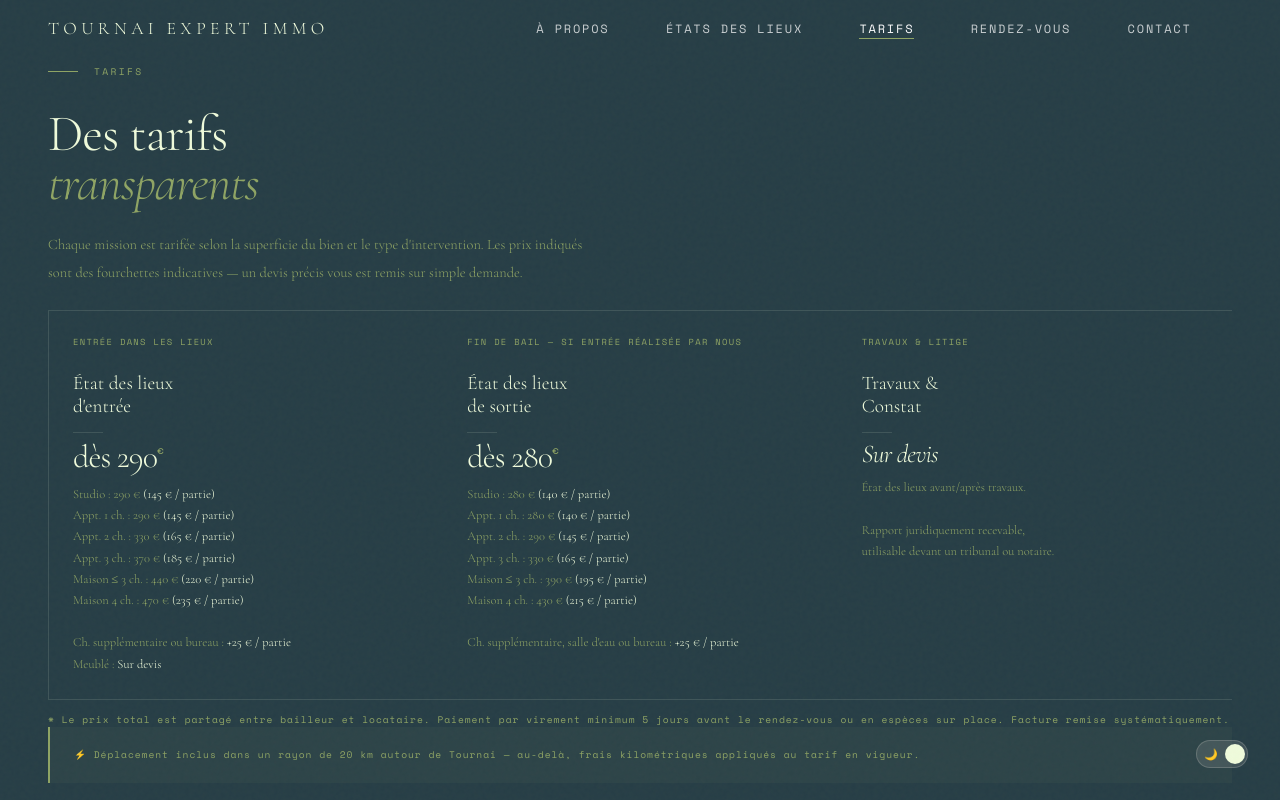
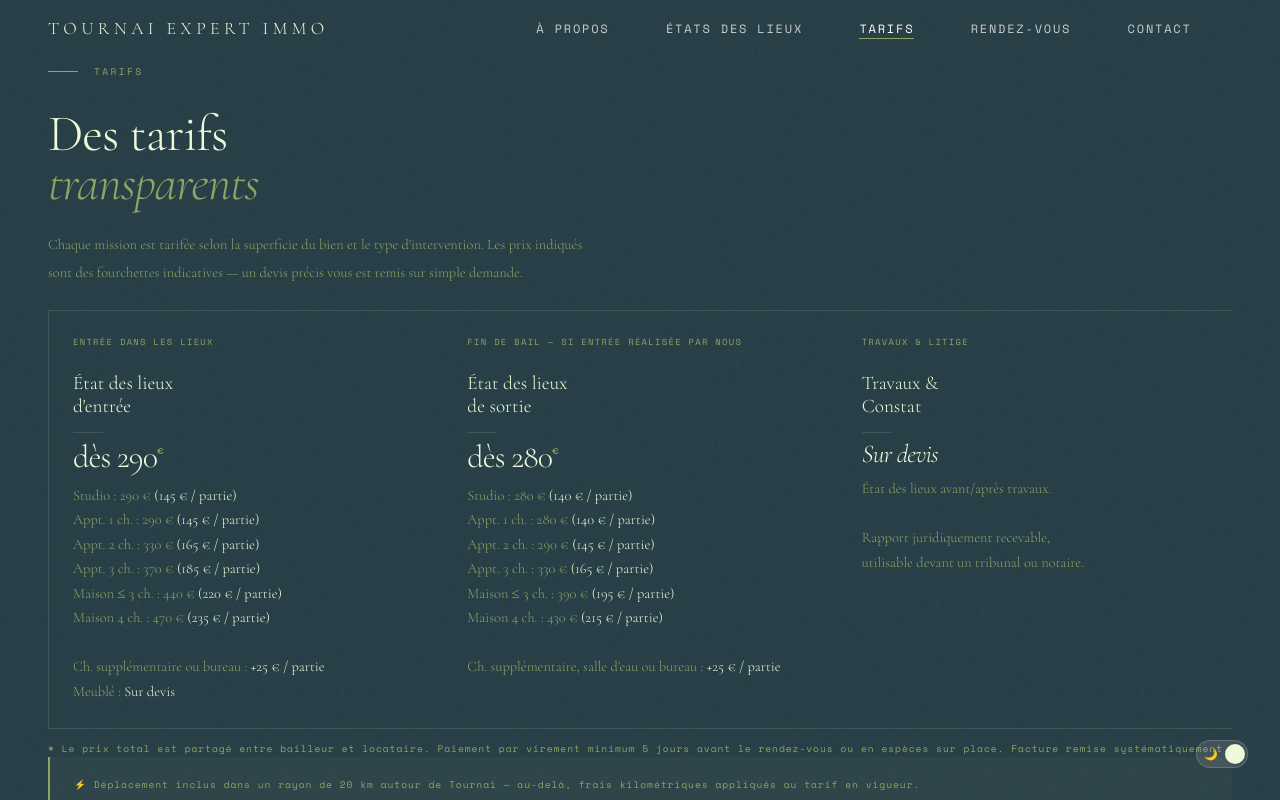
Before and after one commit to nini666666/Website_Tournai-Expert-Immo, a plain HTML site: page frontend/index.html in a window 1280 px wide. Both pictures are taken after a click on the link "TARIFS". Drawn offline with nearby package versions, Linux system fonts and the light colour scheme.

Commit message:
tarifs : tarif-detail +15% (0.78 → 0.9rem)

```diff
--- a/frontend/style.css
+++ b/frontend/style.css
@@ -546,7 +546,7 @@ body.dark .tarif-card:hover .tarif-divider    { background: rgba(39,62,70,.2); }
 #page-tarifs .tarif-divider   { margin: .5rem 0; }
 #page-tarifs .tarif-price     { font-size: clamp(1.6rem,2.5vw,2.5rem); margin-bottom: .25rem; }
 #page-tarifs .tarif-price--devis { font-size: clamp(1.4rem,2vw,2rem); }
-#page-tarifs .tarif-detail    { font-size: .78rem; line-height: 1.7; margin-top: .4rem; }
+#page-tarifs .tarif-detail    { font-size: .9rem; line-height: 1.7; margin-top: .4rem; }
 #page-tarifs .tarifs-footer-note { margin-top: .5rem; line-height: 1.6; }
 #page-tarifs .tarifs-note     { margin-bottom: .5rem; }
 #page-tarifs .tarif-card      { padding: 1.5rem; }
```
